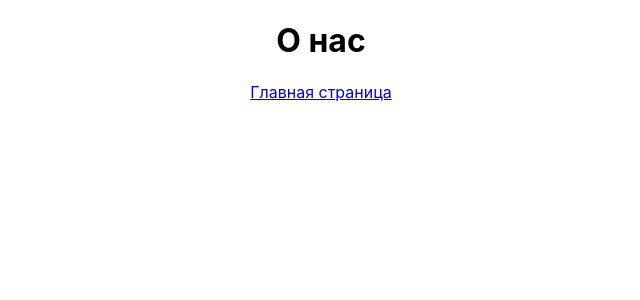
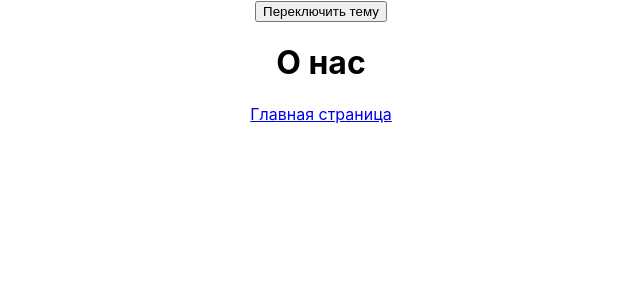
Before and after one commit to RadMa5/react-study, a React (Create React App) app: page /about in a window 1280 px wide. Shown: the top 300 px of the page, without its empty margins (319-959 px from the left). Built offline with nearby package versions, Linux system fonts and the light colour scheme.

Commit message:
Theme toggle

```diff
--- a/src/App.js
+++ b/src/App.js
@@ -1,50 +1,45 @@
 import logo from './logo.svg';
 import './App.css';
-import React from 'react';
+import React, { createContext } from 'react';
 import {BrowserRouter as Router, Route, Routes} from 'react-router-dom';
 import HomePage from './components/HomePage';
 import AboutPage from './components/AboutPage';
+import { useState } from 'react';
+import { useContext } from 'react';
 
 
-const message = "This is the message from variable message";
+const themeContext = createContext();
+const useTheme = () => useContext(themeContext);
+
+const ThemeToggle = () => {
+  const { theme, changeTheme } = useTheme();
+  return (
+    <button onClick={changeTheme}>Переключить тему</button>
+  );
+};
 
 function App() {
+  const [ theme, setTheme ] = useState('light');
+
+  const changeTheme = () => {
+    setTheme((currentTheme) => (currentTheme === 'light' ? 'dark' : 'light'));
+  };
 
   return (
-    <div className="App">
-      {/* <header className="App-header">
-        <img src={logo} className="App-logo" alt="logo" />
-        <p>
-          Edit <code>src/App.js</code> and save to reload.
-        </p>
-        <a
-          className="App-link"
-          href="https://reactjs.org"
-          target="_blank"
-          rel="noopener noreferrer"
-        >
-          Learn React
-        </a>
-      </header> */}
+    <themeContext.Provider value={{ theme, changeTheme}}>
+      <div className="App content" style={{ color: theme === 'light' ? 'black' : 'white', background: theme === 'light' ? 'white' : 'black' }}>
         <Router>
+          <ThemeToggle />
           <Routes>
             <Route path='/' element={<HomePage />} />
             <Route path='/about' element={<AboutPage />} />
           </Routes>
         </Router>
       </div>
+    </themeContext.Provider>
   );
 }
 
 
 
-function Message({proc}){
-  return (
-  <div className='message-style'>
-    <h1 className='message-text-style'>{proc}</h1>
-    <p>Lorem ipsum dolor sit amet, consectetur adipiscing elit, sed do eiusmod tempor incididunt ut labore et dolore magna aliqua. Ut enim ad minim veniam, quis nostrud exercitation ullamco laboris nisi ut aliquip ex ea commodo consequat. Duis aute irure dolor in reprehenderit in voluptate velit esse cillum dolore eu fugiat nulla pariatur. Excepteur sint occaecat cupidatat non proident, sunt in culpa qui officia deserunt mollit anim id est laborum.</p>
-  </div>
-  );
-}
-
 export default App;
```
Lines whose indentation alone changed are shown as unchanged.
